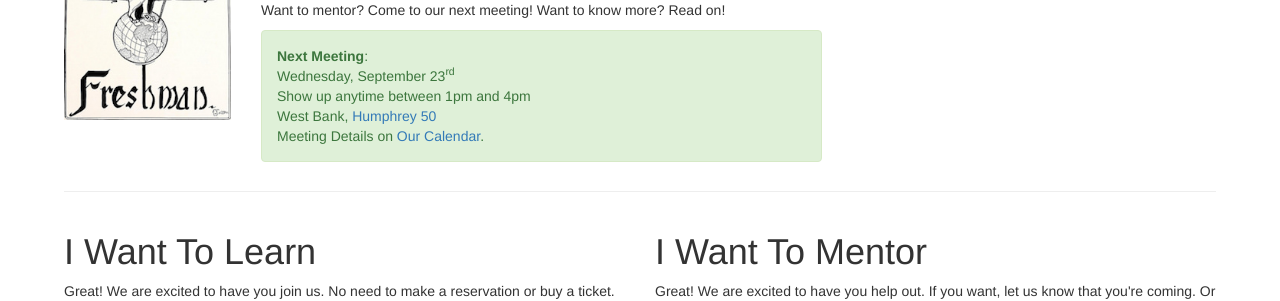
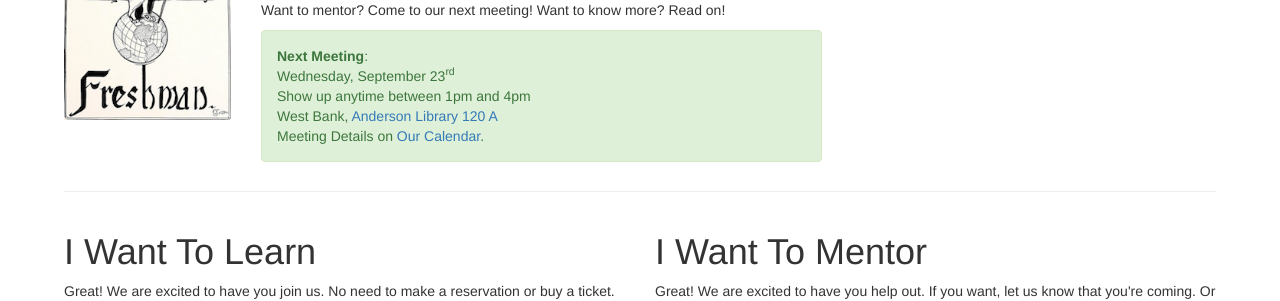
Before and after one commit to umnhackerhours/umnhackerhours.github.io, a Jekyll site: the page built from index.markdown, in a window 1280 px wide. Shown: the part 214-515 px from the top of the page. Built offline with Jekyll 4.4.1, drawn with Linux system fonts in a browser that asks for light colours.

Commit message:
Next meeting location has changed

```diff
--- a/index.markdown
+++ b/index.markdown
@@ -15,7 +15,7 @@ description: Home
         <strong>Next Meeting</strong>:<br />
         Wednesday, September 23<sup>rd</sup><br />
         Show up anytime between 1pm and 4pm<br />
-        West Bank, <a href="http://campusmaps.umn.edu/tc/building/HHHSPA/">Humphrey 50</a><br />
+        West Bank, <a href="http://campusmaps.umn.edu/tc/building/AnderLib/">Anderson Library 120 A</a><br />
         Meeting Details on <a href="https://www.google.com/calendar/embed?src=umn.edu_ii9odmho4m63bsq19879mu0iis%40group.calendar.google.com&ctz=America/Chicago">Our Calendar</a>.
       </div>
     </div>
```
